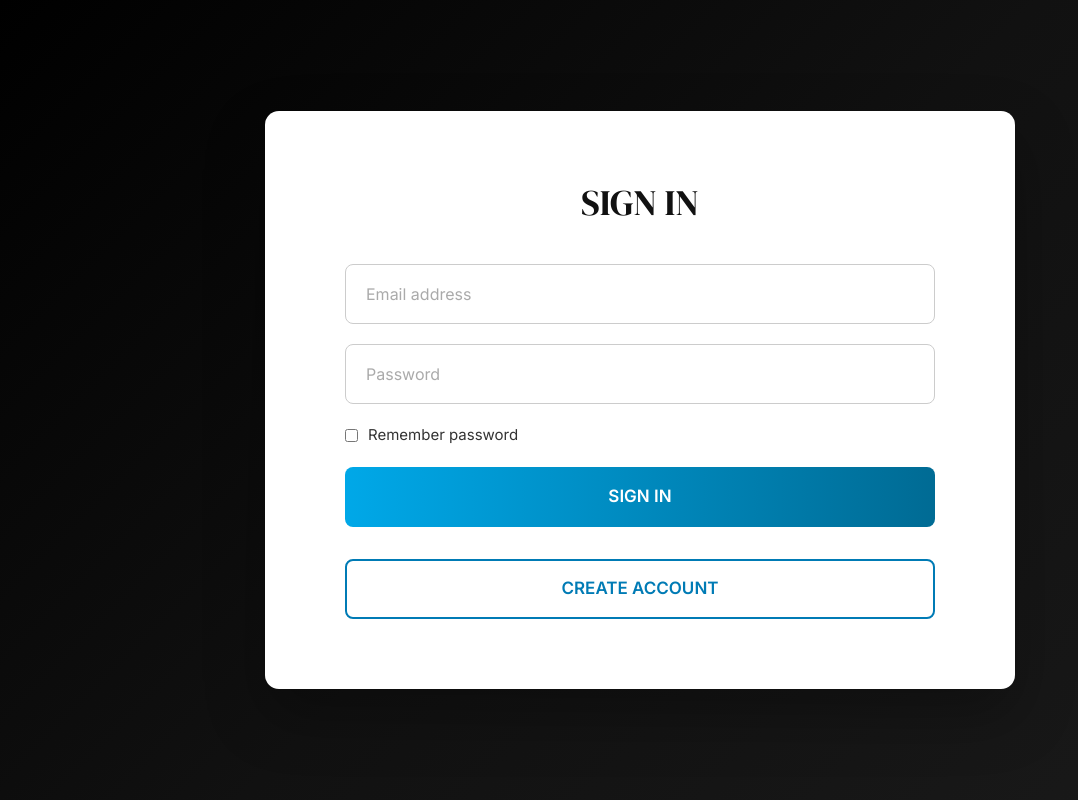
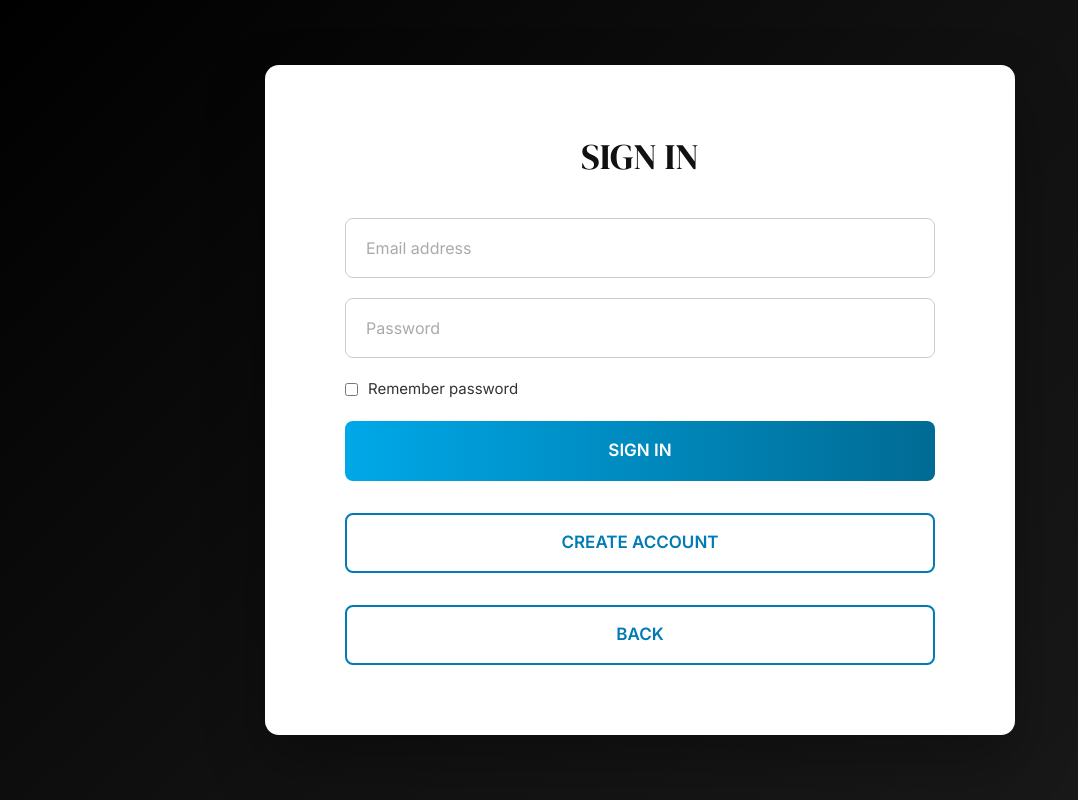
Before and after one commit to Kimballmckay/INTEX2025, a React (Vite) app in the folder frontend/: page /Login in a window 1280 px wide. Shown: the whole page, without its empty margins (0-1078 px from the left). Built offline with nearby package versions, Linux system fonts and the light colour scheme; a web font is replaced by a local one.

Commit message:
made back buttons on the login and create account page

```diff
--- a/frontend/src/pages/CreateAccountPage.tsx
+++ b/frontend/src/pages/CreateAccountPage.tsx
@@ -98,6 +98,13 @@ function CreateAccountPage() {
             >
               Go to Login
             </button>
+            <button
+            className="go-login-button"
+            type="button"
+            onClick={() => navigate(-1)}
+            >
+            Back
+          </button>
           </form>
           {error && <p className="create-error">{error}</p>}
         </div>
--- a/frontend/src/pages/LoginPage.tsx
+++ b/frontend/src/pages/LoginPage.tsx
@@ -122,6 +122,14 @@ function LoginPage() {
               >
                 CREATE ACCOUNT
               </button>
+
+              <button
+                className="create-account-button"
+                type="button"
+                onClick={() => navigate(-1)}
+              >
+                BACK
+              </button>
             </form>
 
             {error && <p className="login-error">{error}</p>}
```
